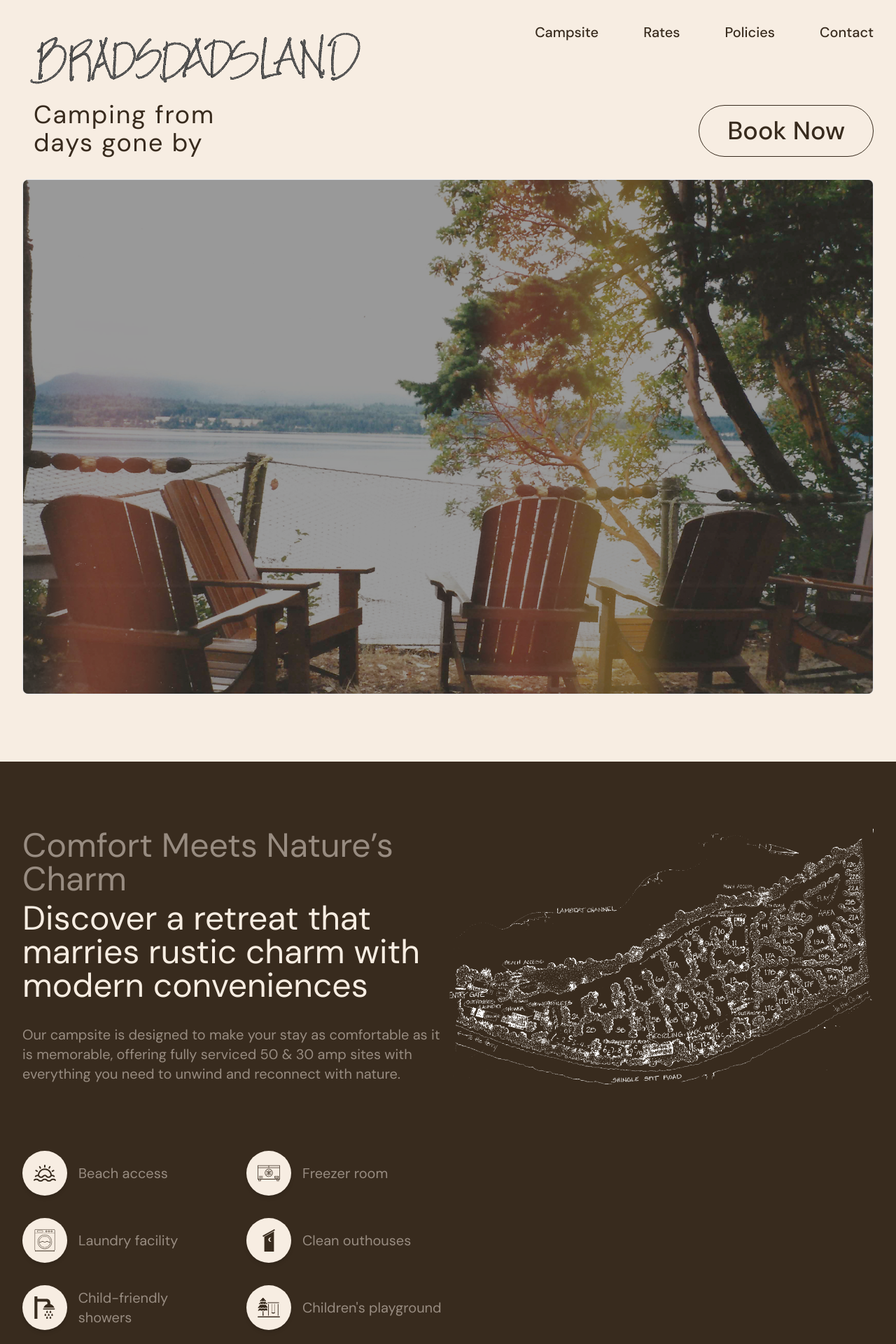
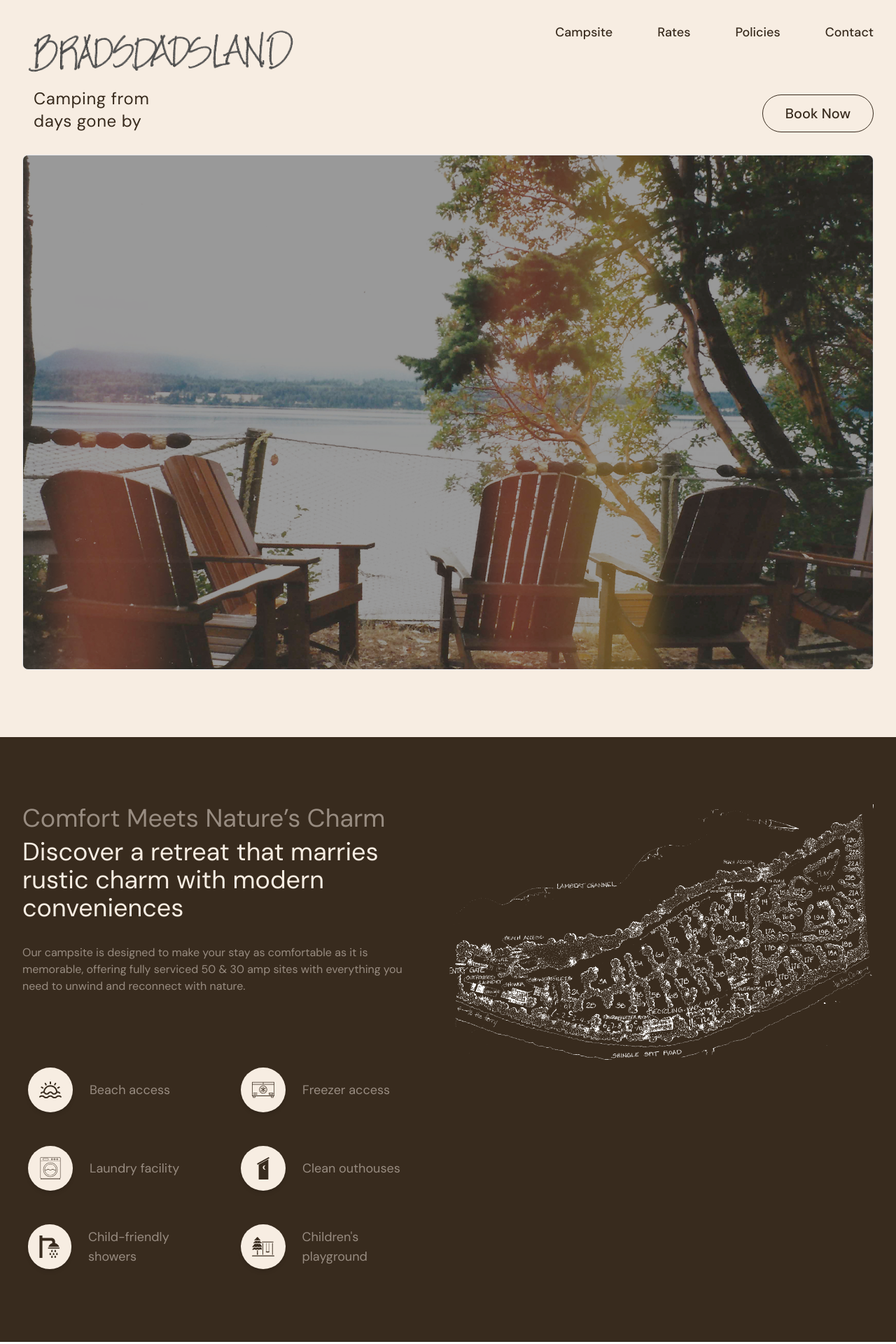
Before and after one commit to AletheaKramer/bradsdadsland, a React (Vite) app: page / in a window 1280 px wide. Shown: the top 1920 px of the page at 70% size. Built offline with nearby package versions, Linux system fonts and the light colour scheme.

Commit message:
made mobile friendly

```diff
--- a/index.html
+++ b/index.html
@@ -3,13 +3,13 @@
   <head>
     <meta charset="UTF-8" />
     <link rel="icon" type="image/svg+xml" href="/vite.svg" />
-    <meta name="viewport" content="width=device-width, initial-scale=1.0" />
+    <meta name="viewport" content="width=device-width, initial-scale=1.0">
     <link rel="preconnect" href="https://fonts.googleapis.com">
     <link rel="preconnect" href="https://fonts.gstatic.com" crossorigin>
     <link href="https://fonts.googleapis.com/css2?family=DM+Sans:ital,opsz,wght@0,9..40,100..1000;1,9..40,100..1000&family=Poppins:ital,wght@0,100;0,200;0,300;0,400;0,500;0,600;0,700;0,800;0,900;1,100;1,200;1,300;1,400;1,500;1,600;1,700;1,800;1,900&family=Public+Sans:ital,wght@0,100;0,200;0,300;0,400;0,500;0,600;0,700;0,800;0,900;1,100;1,200;1,300;1,400;1,500;1,600;1,700;1,800;1,900&display=swap" rel="stylesheet">
     <link rel="preconnect" href="https://fonts.googleapis.com">
-<link rel="preconnect" href="https://fonts.gstatic.com" crossorigin>
-<link href="https://fonts.googleapis.com/css2?family=DM+Sans:ital,opsz,wght@0,9..40,100..1000;1,9..40,100..1000&family=Lora:ital,wght@0,400..700;1,400..700&family=Poppins:ital,wght@0,100;0,200;0,300;0,400;0,500;0,600;0,700;0,800;0,900;1,100;1,200;1,300;1,400;1,500;1,600;1,700;1,800;1,900&family=Public+Sans:ital,wght@0,100;0,200;0,300;0,400;0,500;0,600;0,700;0,800;0,900;1,100;1,200;1,300;1,400;1,500;1,600;1,700;1,800;1,900&display=swap" rel="stylesheet">
+    <link rel="preconnect" href="https://fonts.gstatic.com" crossorigin>
+    <link href="https://fonts.googleapis.com/css2?family=DM+Sans:ital,opsz,wght@0,9..40,100..1000;1,9..40,100..1000&family=Lora:ital,wght@0,400..700;1,400..700&family=Poppins:ital,wght@0,100;0,200;0,300;0,400;0,500;0,600;0,700;0,800;0,900;1,100;1,200;1,300;1,400;1,500;1,600;1,700;1,800;1,900&family=Public+Sans:ital,wght@0,100;0,200;0,300;0,400;0,500;0,600;0,700;0,800;0,900;1,100;1,200;1,300;1,400;1,500;1,600;1,700;1,800;1,900&display=swap" rel="stylesheet">
     <title>Bradsdadsland</title>
   </head>
   <body>
--- a/src/App.jsx
+++ b/src/App.jsx
@@ -6,7 +6,7 @@ import Campsite from "./components/Campsite";
 
 function App() {
   const [showHeroButton, setShowHeroButton] = useState(false);
-  const headerButtonRef = useRef(null); // Reference to the header "Book Now" button
+  const headerButtonRef = useRef(null);
 
   useEffect(() => {
     const observer = new IntersectionObserver(
@@ -31,13 +31,17 @@ function App() {
   }, []);
 
   return (
-    <div>
-      <div className="p-8 pb-24 bg-beigePrimary min-h-screen">
+    <div className="w-screen min-h-screen bg-beigePrimary">
+      <div className="p-8 pb-24">
         <div className="max-w-[2000px] mx-auto">
           <div className="flex justify-between">
             <div>
-              <img src={bradsdadsland} alt="Logo" className="w-[500px]" />
-              <h1 className="font-sans text-4xl w-72 ml-4 mb-8 mt-4 tracking-wider text-brownPrimary">
+              <img
+                src={bradsdadsland}
+                alt="Logo"
+                className="w-[250px] lg:w-[400px]"
+              />
+              <h1 className="font-sans text-xl w-40 lg:text-2xl lg:w-56 ml-4 mb-8 mt-4 tracking-wide text-brownPrimary">
                 Camping from days gone by
               </h1>
             </div>
@@ -46,17 +50,20 @@ function App() {
               <Nav />
               <button
                 ref={headerButtonRef}
-                className="absolute bottom-0 right-0 mb-8 text-4xl px-10 py-4 border border-brownPrimary rounded-full font-sans font-medium text-brownPrimary hover:bg-brownPrimary hover:text-beigePrimary transition"
+                className="absolute bottom-0 right-0 mb-8 text-sm md:text-md lg:text-lg xl:text-xl px-4 md:px-6 lg:px-8 py-1 md:py-2 lg:py-3 border border-brownPrimary rounded-full font-sans font-medium text-brownPrimary hover:bg-brownPrimary hover:text-beigePrimary transition whitespace-nowrap"
+                onClick={() =>
+                  window.open(
+                    "https://www.campspot.com/book/bradsdadsland",
+                    "_blank"
+                  )
+                }
               >
                 Book Now
               </button>
             </div>
           </div>
 
-          <div
-            className="relative w-full mx-auto border rounded-lg overflow-hidden"
-            style={{ height: "calc(100vh - 4rem)" }}
-          >
+          <div className="relative w-full border rounded-lg overflow-hidden h-[calc(100vh-12rem)] lg:h-[calc(100vh-4rem)]">
             <img
               src={heroImage}
               alt="Main header"
@@ -64,11 +71,17 @@ function App() {
             />
             <div className="absolute inset-0 flex items-center justify-center bg-black bg-opacity-40 text-white">
               <button
-                className={`text-4xl px-10 py-4 border border-beigePrimary rounded-full font-lora font-medium text-5xl text-beigePrimary transition duration-300 ease-in-out hover:border-4 ${
+                className={`text-2xl px-8 py-3 border border-beigePrimary rounded-full font-lora font-medium text-5xl text-beigePrimary transition duration-300 ease-in-out hover:border-4 ${
                   showHeroButton
                     ? "opacity-100"
                     : "opacity-0 pointer-events-none"
                 }`}
+                onClick={() =>
+                  window.open(
+                    "https://www.campspot.com/book/bradsdadsland",
+                    "_blank"
+                  )
+                }
               >
                 Book Now
               </button>
@@ -76,7 +89,7 @@ function App() {
           </div>
         </div>
       </div>
-      <div className="bg-brownPrimary">
+      <div className="bg-brownPrimary w-full">
         <div className="max-w-[2000px] mx-auto">
           <Campsite />
         </div>
--- a/src/components/Campsite.jsx
+++ b/src/components/Campsite.jsx
@@ -6,89 +6,54 @@ import laundry from "../assets/laundry.svg";
 import outhouse from "../assets/outhouse.svg";
 import shower from "../assets/shower.svg";
 import playground from "../assets/playground.svg";
+import Icon from "./Icon";
 
 const Campsite = () => {
   return (
     <div id="campsite" className="bg-brownPrimary py-24 px-8">
       <div className="flex flex-col lg:flex-row justify-between items-start">
-        {/* Text and Icon Section */}
-        <div className="lg:w-1/2 flex flex-col space-y-8">
-          {/* Heading and Description */}
+        <div className="lg:w-1/2 pr-8 flex flex-col space-y-8">
           <div>
-            <h2 className="text-beigeSecondary text-5xl pb-2">
+            <h2 className="text-beigeSecondary text-4xl pb-2">
               Comfort Meets Nature’s Charm
             </h2>
-            <h3 className="text-beigePrimary text-5xl">
+            <h3 className="text-beigePrimary text-4xl">
               Discover a retreat that marries rustic charm with modern
               conveniences
             </h3>
-            <p className="text-beigeSecondary text-xl mt-8">
+            <p className="text-beigeSecondary text-large mt-8">
               Our campsite is designed to make your stay as comfortable as it is
               memorable, offering fully serviced 50 & 30 amp sites with
               everything you need to unwind and reconnect with nature.
             </p>
           </div>
 
-          {/* Icon Grid */}
-          <div className="grid grid-cols-2 gap-8 pt-16">
-            {/* Icon Item */}
-            <div className="flex items-center space-x-4">
-              <div className="bg-beigePrimary p-4 rounded-full shadow-md">
-                <img src={beach} alt="Beach access" className="w-8 h-8" />
-              </div>
-              <p className="text-beigeSecondary text-xl">Beach access</p>
-            </div>
-
-            <div className="flex items-center space-x-4">
-              <div className="bg-beigePrimary p-4 rounded-full shadow-md">
-                <img src={freezer} alt="Freezer room" className="w-8 h-8" />
-              </div>
-              <p className="text-beigeSecondary text-xl">Freezer room</p>
-            </div>
-
-            <div className="flex items-center space-x-4">
-              <div className="bg-beigePrimary p-4 rounded-full shadow-md">
-                <img src={laundry} alt="Laundry facility" className="w-8 h-8" />
-              </div>
-              <p className="text-beigeSecondary text-xl">Laundry facility</p>
-            </div>
-
-            <div className="flex items-center space-x-4">
-              <div className="bg-beigePrimary p-4 rounded-full shadow-md">
-                <img src={outhouse} alt="Clean outhouses" className="w-8 h-8" />
-              </div>
-              <p className="text-beigeSecondary text-xl">Clean outhouses</p>
-            </div>
-
-            <div className="flex items-center space-x-4">
-              <div className="bg-beigePrimary p-4 rounded-full shadow-md">
-                <img
+          <div className="grid grid-cols-2 lg:gap-8 lg:pt-16 pt-4">
+            <Icon src={beach} alt="Beach access" label="Beach access" />
+            <Icon src={freezer} alt="Freezer access" label="Freezer access" />
+            <Icon
+              src={laundry}
+              alt="Laundry facility"
+              label="Laundry facility"
+            />
+            <Icon
+              src={outhouse}
+              alt="Clean outhouses"
+              label="Clean outhouses"
+            />
+            <Icon
               src={shower}
               alt="Child-friendly showers"
-                  className="w-8 h-8"
+              label="Child-friendly showers"
             />
-              </div>
-              <p className="text-beigeSecondary text-xl">
-                Child-friendly showers
-              </p>
-            </div>
-
-            <div className="flex items-center space-x-4">
-              <div className="bg-beigePrimary p-4 rounded-full shadow-md">
-                <img
+            <Icon
               src={playground}
               alt="Children's playground"
-                  className="w-8 h-8"
+              label="Children's playground"
             />
-              </div>
-              <p className="text-beigeSecondary text-xl">
-                Children's playground
-              </p>
-            </div>
           </div>
         </div>
 
-        {/* Map Image */}
         <img
           src={map}
           alt="map"
--- /dev/null
+++ b/src/components/Icon.jsx
@@ -0,0 +1,22 @@
+import React from "react";
+
+const Icon = ({ src, alt, label }) => {
+  return (
+    <div>
+      <div className="flex items-center space-x-2 sm:space-x-4">
+        <div className="bg-beigePrimary m-1 lg:m-2 p-2 sm:p-4 rounded-full shadow-md">
+          <img
+            src={src}
+            alt={alt}
+            className="w-4 h-4 sm:w-6 sm:h-6 md:w-8 md:h-8"
+          />
+        </div>
+        <p className="text-beigeSecondary text-sm sm:text-base md:text-lg">
+          {label}
+        </p>
+      </div>
+    </div>
+  );
+};
+
+export default Icon;
--- a/src/components/Nav.jsx
+++ b/src/components/Nav.jsx
@@ -2,18 +2,18 @@ import React from "react";
 
 const Nav = () => {
   return (
-    <nav className="flex justify-between items-center mb-8">
+    <nav className="flex justify-between items-center mb-8 hidden md:flex">
       <div className="flex space-x-16 font-sans font-medium text-brownPrimary">
-        <a href="#campsite" className="hover:text-beigeSecondary text-xl">
+        <a href="#campsite" className="hover:text-beigeSecondary text-lg">
           Campsite
         </a>
-        <a href="#rates" className="hover:text-beigeSecondary text-xl">
+        <a href="#rates" className="hover:text-beigeSecondary text-lg">
           Rates
         </a>
-        <a href="#policies" className="hover:text-beigeSecondary text-xl">
+        <a href="#policies" className="hover:text-beigeSecondary text-lg">
           Policies
         </a>
-        <a href="#contact" className="hover:text-beigeSecondary text-xl">
+        <a href="#contact" className="hover:text-beigeSecondary text-lg">
           Contact
         </a>
       </div>
```
Lines whose indentation alone changed are shown as unchanged.
